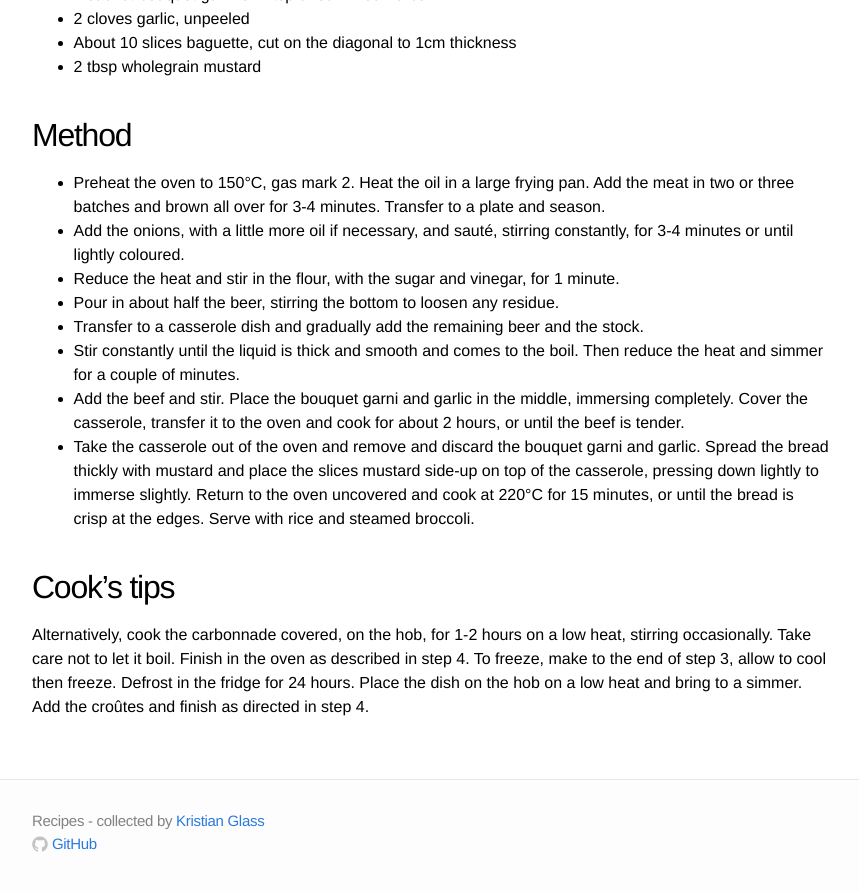
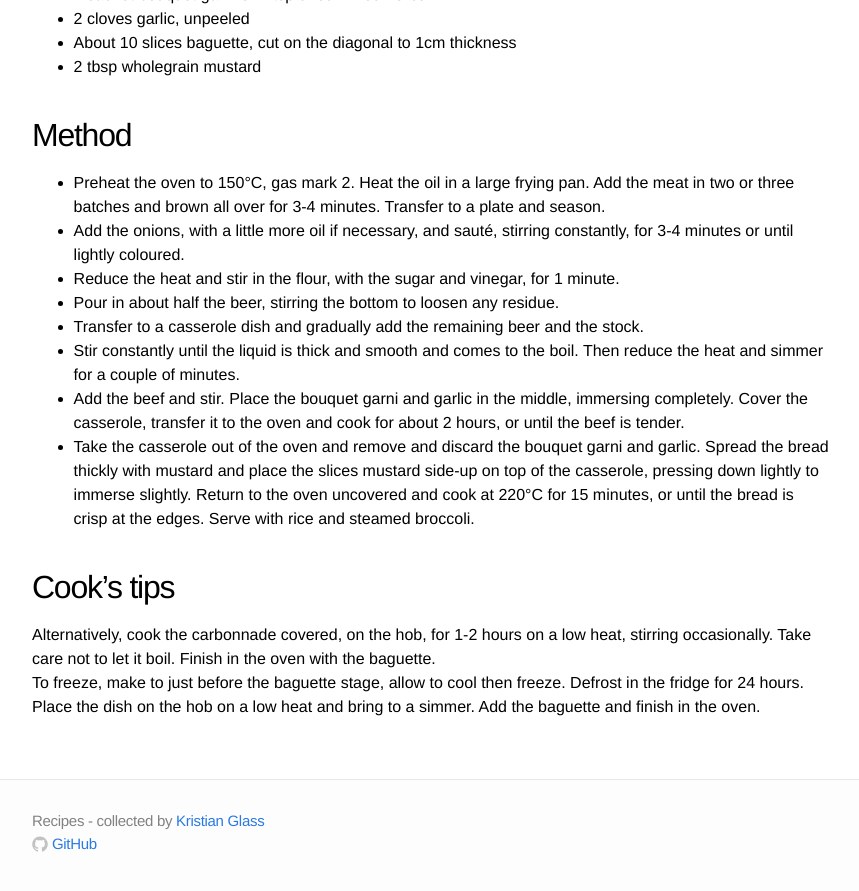
Before and after one commit to doismellburning/recipes, a Jekyll site: the page built from www/_main_meals/carbonnade-of-beef/index.md, in a window 1280 px wide and 900 px high, scrolled down 1127 px. Shown: the top 891 px of the window, without its empty margins (208-1067 px from the left). Built offline with Jekyll 4.4.1, drawn with Linux system fonts in a browser that asks for light colours.

Commit message:
Clarify tips

```diff
--- a/www/_main_meals/carbonnade-of-beef/index.md
+++ b/www/_main_meals/carbonnade-of-beef/index.md
@@ -70,4 +70,6 @@ This traditional casserole made from British beef is cooked in rich, dark beer a
 
 ## Cook's tips
 
-Alternatively, cook the carbonnade covered, on the hob, for 1-2 hours on a low heat, stirring occasionally. Take care not to let it boil. Finish in the oven as described in step 4. To freeze, make to the end of step 3, allow to cool then freeze. Defrost in the fridge for 24 hours. Place the dish on the hob on a low heat and bring to a simmer. Add the croûtes and finish as directed in step 4.
+Alternatively, cook the carbonnade covered, on the hob, for 1-2 hours on a low heat, stirring occasionally. Take care not to let it boil. Finish in the oven with the baguette.
+
+To freeze, make to just before the baguette stage, allow to cool then freeze. Defrost in the fridge for 24 hours. Place the dish on the hob on a low heat and bring to a simmer. Add the baguette and finish in the oven.
```
